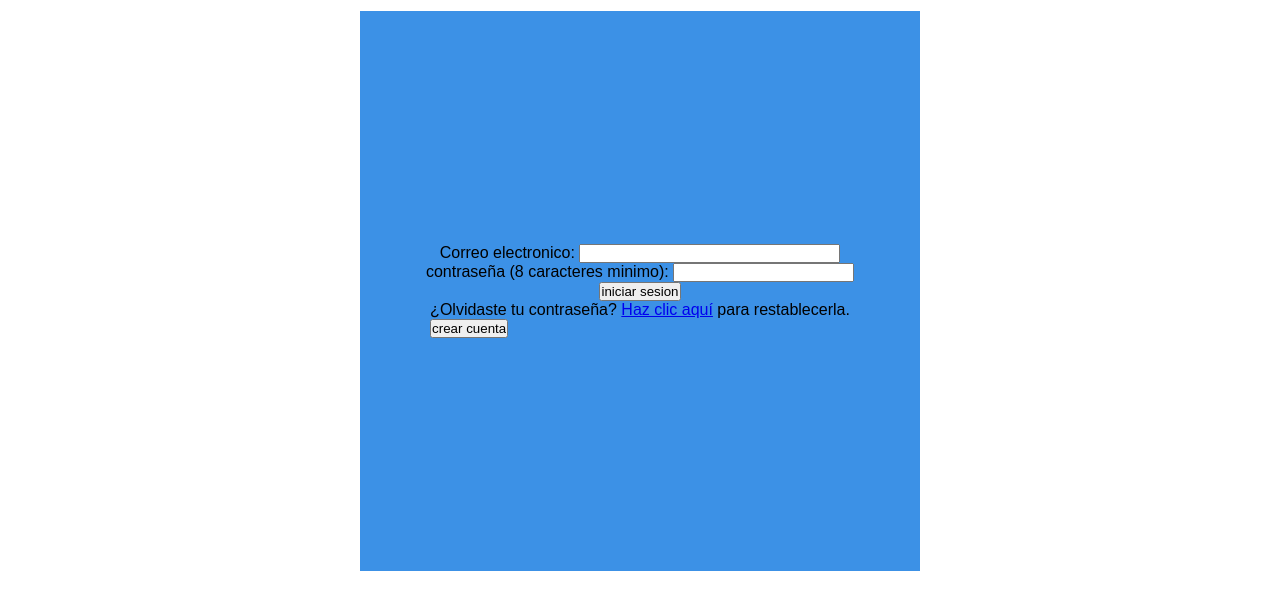
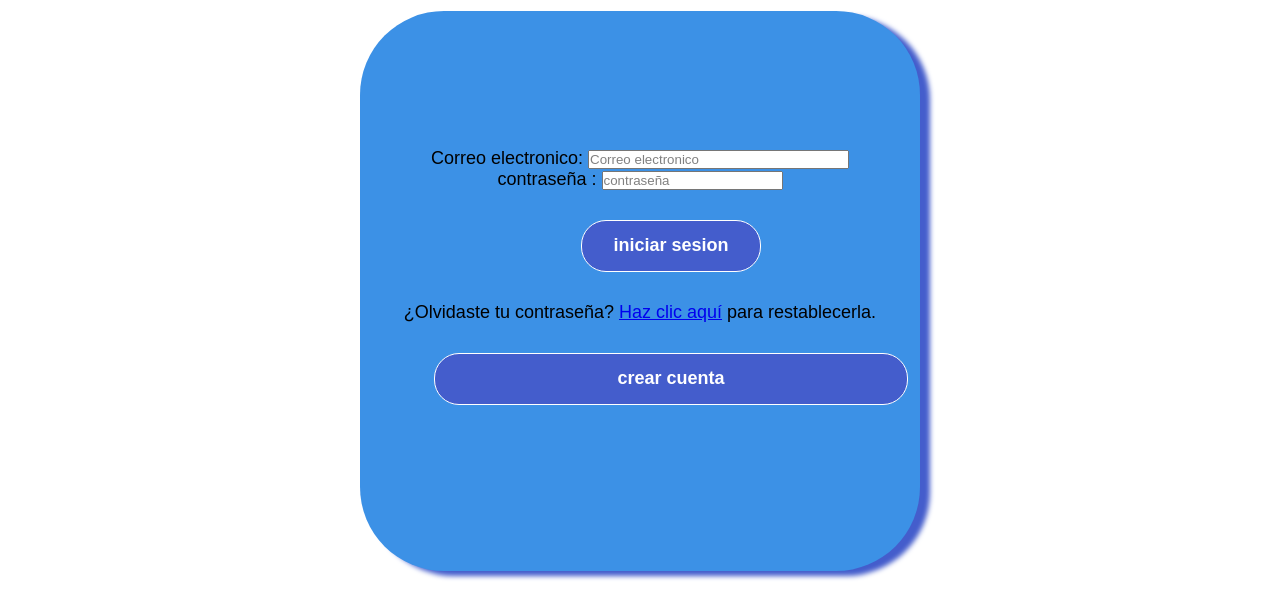
Before and after one commit to spiruto/grupo-3_ingenieria_1, a website: page src/public/views/login.html in a window 1280 px wide. Shown: the part 76-669 px from the top of the page. Drawn offline with Linux system fonts and the light colour scheme; files whose address does not match are found by name.

Commit message:
progress #3 login
progress #3 login

```diff
--- a/src/public/assets/css/main.css
+++ b/src/public/assets/css/main.css
@@ -302,4 +302,25 @@ nav svg {
   padding: 30px;
   height: 500px;
   width: 500px;
+  border-radius: 15%;
+  box-shadow: 10px 5px 5px rgb(68, 93, 204);
+  font-family: Arial, Helvetica, sans-serif;
+  font-size: 18px;
 }
+
+input[type="submit"] {
+  border-radius: 25px;
+  color: #fff;
+  width: 100%;
+  height: 50px;
+  border: 1px solid;
+  background: rgb(68, 93, 204);
+  font-weight: 700;
+  font-size: 18px;
+  margin: 30px;
+}
+
+input[type="submit"]:hover {
+  cursor: pointer;
+  background-color: #9fd356ff;
+}
--- a/src/public/views/login.html
+++ b/src/public/views/login.html
@@ -15,11 +15,11 @@
         <div class = "ContainerLogin">
         <div class="emailInput">
             <label for="email">Correo electronico:</label>
-            <input type="email" id="email" size="30" required />
+            <input type="email" id="email" size="30" required placeholder="Correo electronico" />
         </div>
         <div>
-            <label for="pass">contraseña (8 caracteres minimo):</label>
-            <input type="password" id="pass" name="password" minlength="8"
+            <label for="pass">contraseña :</label>
+            <input type="password" id="pass" name="password" minlength="8" placeholder="contraseña"
                 pattern="^(?=.*[a-z])(?=.*[A-Z])(?=.*\d)(?=.*[^\da-zA-Z]).{8,}$" required />
         </div>
         <form action="#">
```
